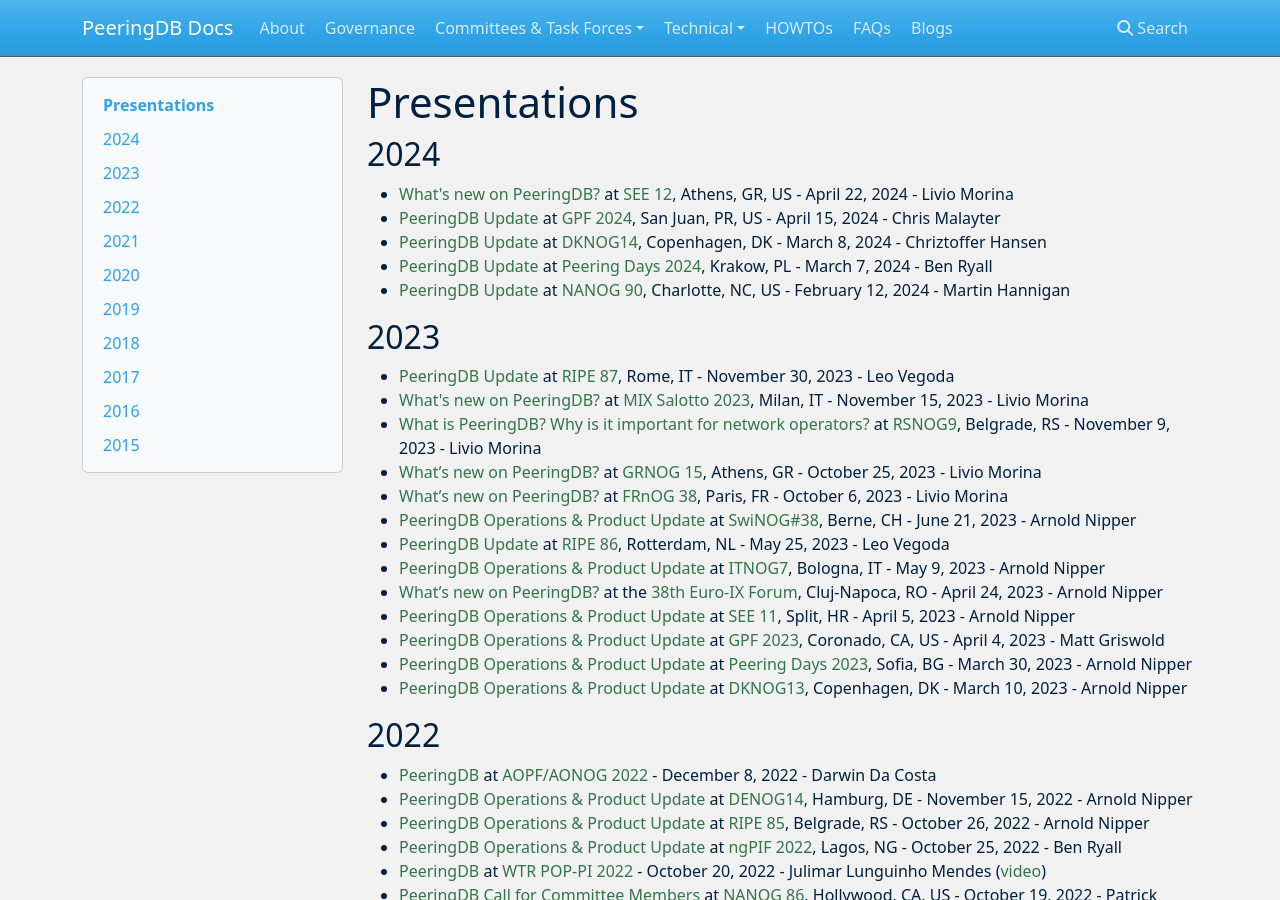
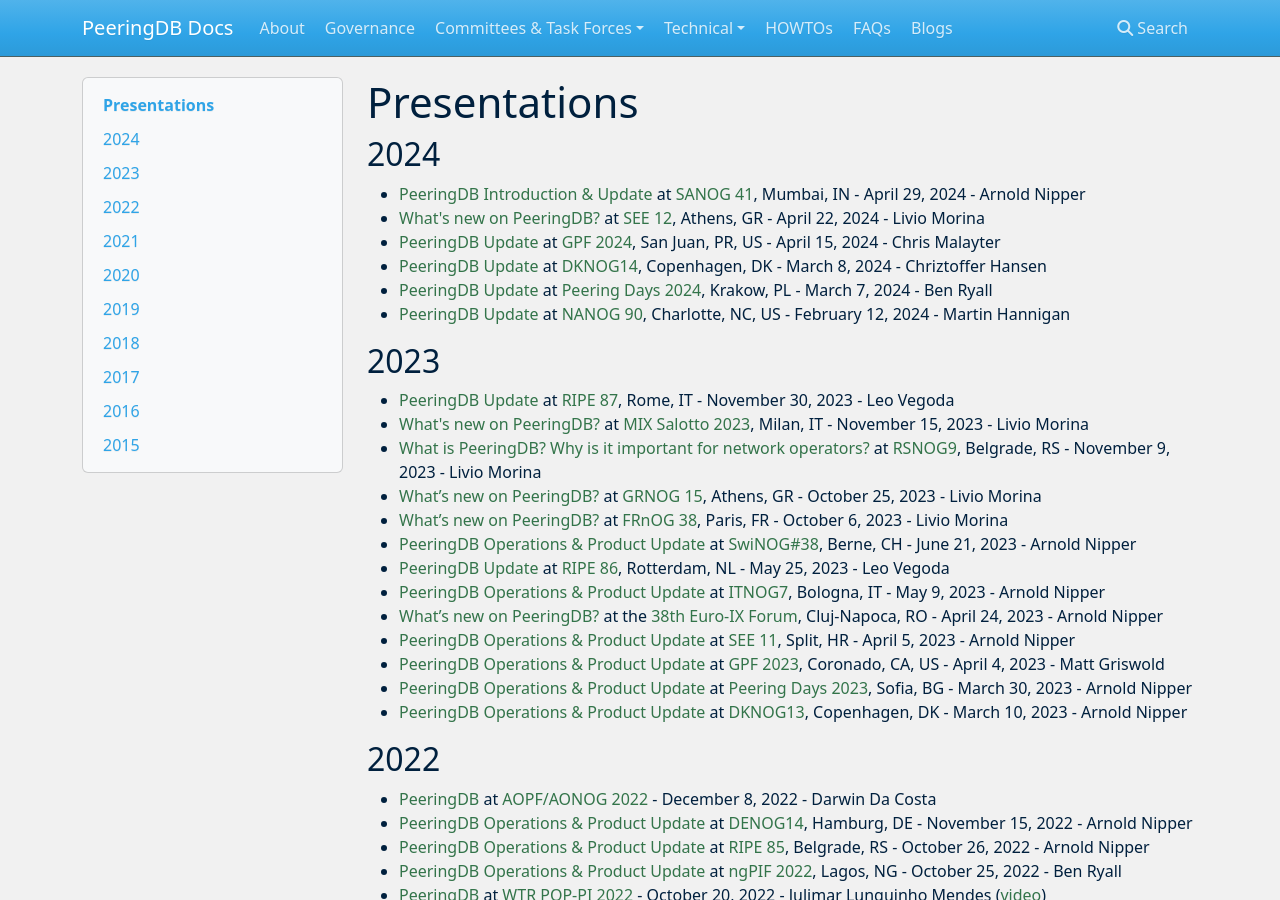
Before and after one commit to peeringdb/docs, an MkDocs documentation site: the page built from docs/presentations.md, in a window 1280 px wide and 900 px high. Built offline with MkDocs 1.6.1, drawn with Linux system fonts in a browser that asks for light colours; nearby versions of some CDN libraries.

Commit message:
Added Arnold's SANOG 41 presentation.

```diff
--- a/docs/presentations.md
+++ b/docs/presentations.md
@@ -2,7 +2,8 @@
 
 ## 2024
 
-- [What's new on PeeringDB?](presentation/20240422_SEE12_Morina_Livio.pdf) at [SEE 12](https://www.ripe.net/membership/meetings/regional-meetings/see/see-12/), Athens, GR, US - April 22, 2024 - Livio Morina
+- [PeeringDB Introduction & Update](presentation/20240429_SANOG41_Arnold_Nipper.pdf) at [SANOG 41](https://www.sanog.org/sanog41/program.html), Mumbai, IN - April 29, 2024 - Arnold Nipper
+- [What's new on PeeringDB?](presentation/20240422_SEE12_Morina_Livio.pdf) at [SEE 12](https://www.ripe.net/membership/meetings/regional-meetings/see/see-12/), Athens, GR - April 22, 2024 - Livio Morina
 - [PeeringDB Update](presentation/20240415_GPF_2024_Chris_Malayter.pdf) at [GPF 2024](http://globalpeeringforum.org/agenda/), San Juan, PR, US - April 15, 2024 - Chris Malayter
 - [PeeringDB Update](presentation/20240308_DKNOG14_Chriztoffer_Hansen.pdf) at [DKNOG14](https://events.dknog.dk/event/25/), Copenhagen, DK - March 8, 2024 - Chriztoffer Hansen
 - [PeeringDB Update](presentation/20240307_PeeringDays_Ben_Ryall.pdf) at [Peering Days 2024](https://peeringdays.eu/), Krakow, PL - March 7, 2024 - Ben Ryall
```
Also changed, not shown: 1 other file.
